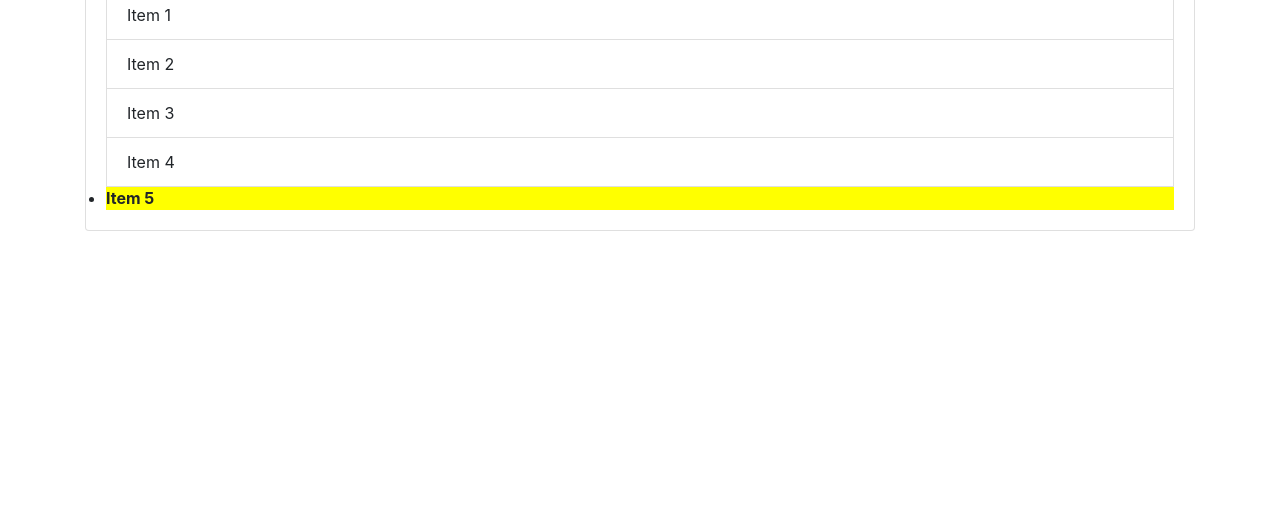
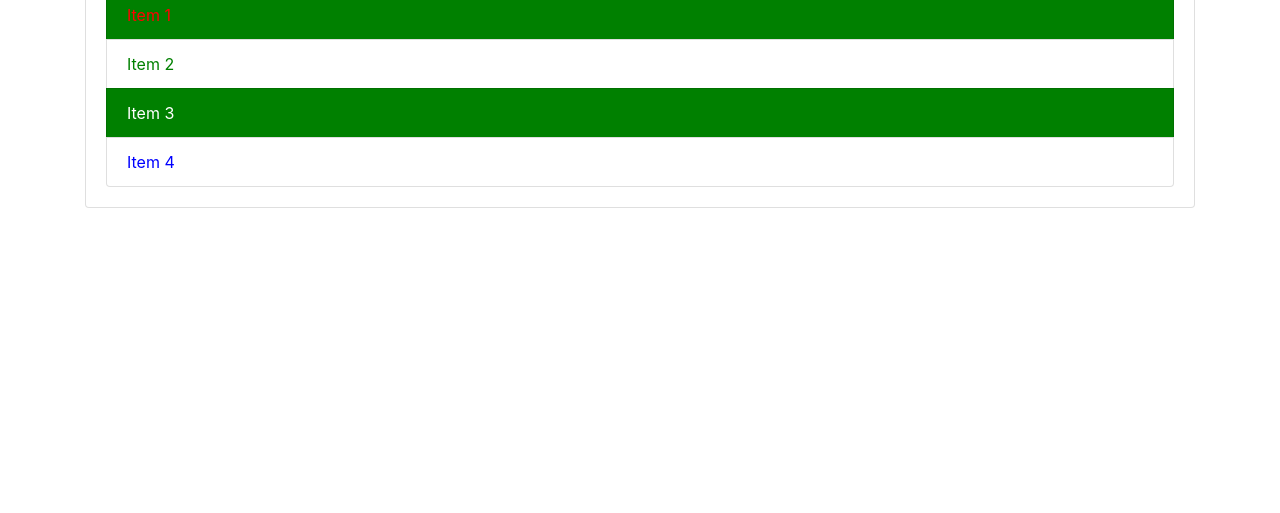
Before and after one commit to kunalrajshah/project1, a plain HTML site: page index.html in a window 1280 px wide. Shown: the part 287-800 px from the top of the page. Drawn offline with nearby package versions, Linux system fonts and the light colour scheme.

Commit message:
change By QuerySelector

```diff
--- a/index.html
+++ b/index.html
@@ -18,7 +18,7 @@
   </header>
   <div class="container">
     <div id="main" class="card card-body">
-      <h2 id="add">Add Items</h2>
+      <h2 id="title">Add Items</h2>
       <form class="form-inline mb-3">
         <input type="text" class="form-control mr-2">
         <input type="submit" class="btn btn-dark" value="Submit">
@@ -29,7 +29,7 @@
         <li class="list-group-item">Item 2</li>
         <li class="list-group-item">Item 3</li>
         <li class="list-group-item">Item 4</li>
-        <li class="newcl">Item 5</li>
+        <!-- <li class="newcl">Item 5</li> -->
       </ul>
     </div>
   </div>
@@ -47,9 +47,33 @@
     // newitem[0].style.backgroundColor = 'green';
     // newitem[0].style.fontWeight = 'bold';
 
-    var newitem=document.getElementsByTagName('li');    // Select By Tag name
-    newitem[4].style.backgroundColor = 'yellow';
-    newitem[4].style.fontWeight = 'bold';
+    // var newitem=document.getElementsByTagName('li');    // Select By Tag name
+    // newitem[4].style.backgroundColor = 'yellow';
+    // newitem[4].style.fontWeight = 'bold';
+
+    // var input=document.querySelector('input');
+    // input.value='Hello World';
+    // var chngbtn=document.querySelector('input[type="submit"]');   // select like this if more than same tag is present
+    // chngbtn.value='SEND';
+
+    //Another Question
+    var item=document.querySelector('.list-group-item');      // select By querySelector
+    item.style.color='red';
+
+    var lastitem=document.querySelector('.list-group-item:last-child');
+    lastitem.style.color='blue';
+
+    var seconditem=document.querySelector('.list-group-item:nth-child(2)');
+    seconditem.style.color='green';
+
+    var thirditem=document.querySelector('.list-group-item:nth-child(3)');
+    thirditem.style.color='white';
+
+    var odd=document.querySelectorAll('.list-group-item:nth-child(odd)');
+    for(var i=0;i<odd.length;i++)
+    {
+      odd[i].style.backgroundColor='green';
+    }
 
   </script>
 </body>
```
